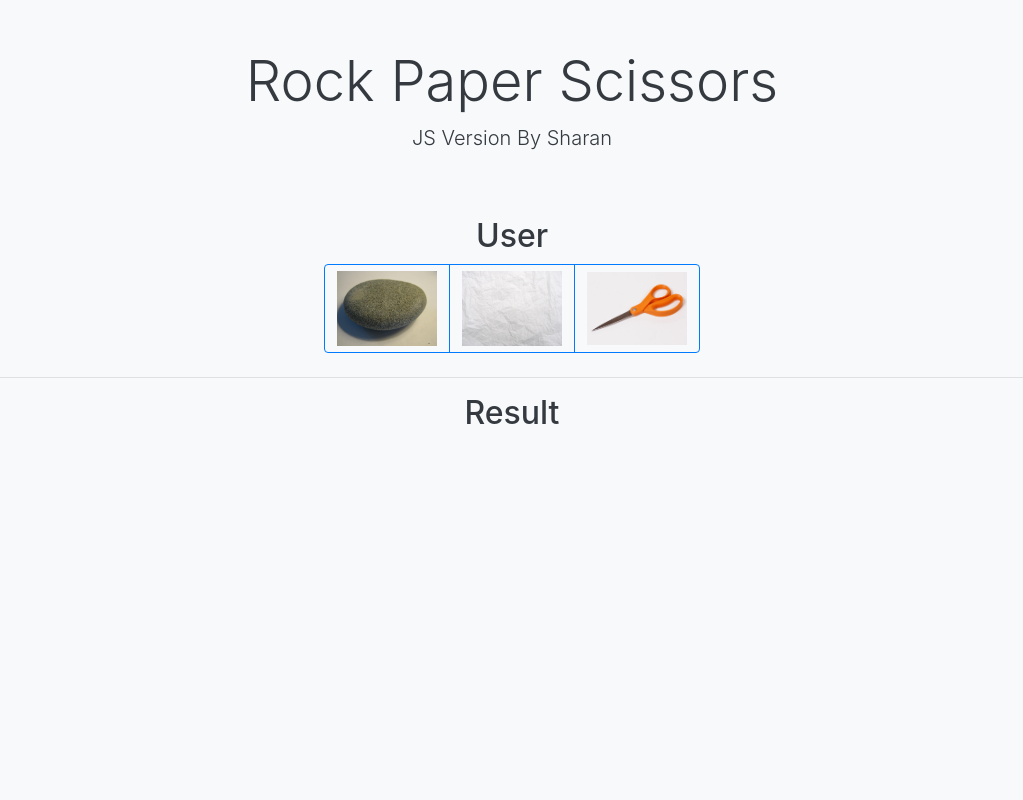
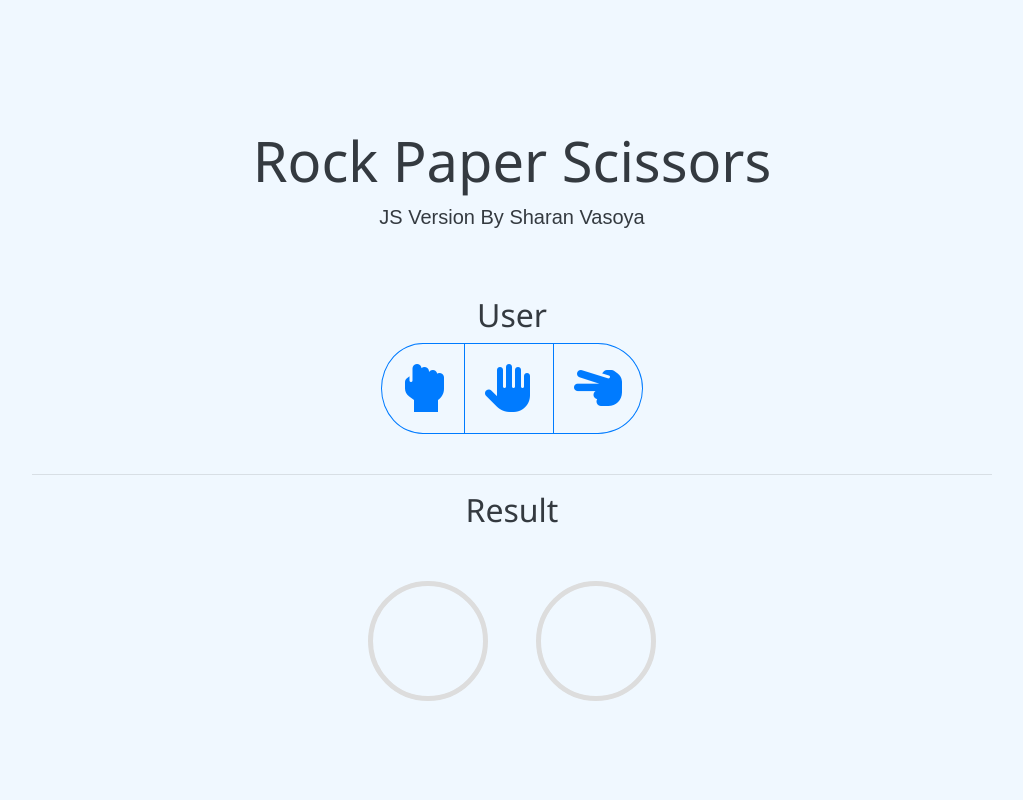
Before and after one commit to Vasoyasharan/JS-Stone-Paper-Scissors, a PHP site: page / in a window 1280 px wide. Shown: the whole page, without its empty margins (128-1151 px from the left). Run offline with PHP 8.4, Linux system fonts and the light colour scheme; some libraries are stand-ins or nearby versions.

Commit message:
UI/UX changed

```diff
--- a/index.html
+++ b/index.html
@@ -1,66 +1,51 @@
 <!DOCTYPE html>
 <html lang="en">
 <head>
-    <meta charset="UTF-8" />
-    <meta http-equiv="X-UA-Compatible" content="IE=edge" />
-    <meta name="viewport" content="width=device-width, initial-scale=1.0" />
+    <meta charset="UTF-8">
+    <meta http-equiv="X-UA-Compatible" content="IE=edge">
+    <meta name="viewport" content="width=device-width, initial-scale=1.0">
     <title>Rock Paper Scissors Game</title>
-    <link
-      href="https://maxcdn.bootstrapcdn.com/bootstrap/4.5.2/css/bootstrap.min.css"
-      rel="stylesheet"
-    />
-    <link rel="stylesheet" href="styles.css" />
+    <link href="https://maxcdn.bootstrapcdn.com/bootstrap/4.5.2/css/bootstrap.min.css" rel="stylesheet">
+    <link rel="stylesheet" href="https://cdnjs.cloudflare.com/ajax/libs/font-awesome/6.0.0-beta3/css/all.min.css">
+    <link rel="stylesheet" href="styles.css">
 </head>
-  <body class="d-flex flex-column min-vh-100">
-    <div class="container text-center my-5">
+<body class="d-flex flex-column min-vh-100 justify-content-center align-items-center">
+
+    <div class="text-center my-5">
         <h1 class="display-4">Rock Paper Scissors</h1>
-      <p class="lead">JS Version By Sharan</p>
+        <p class="lead">JS Version By Sharan Vasoya</p>
     </div>
 
-    <div class="container">
     <div class="text-center mb-4">
         <h2>User</h2>
         <div class="btn-group" role="group" aria-label="User choices">
-          <button
-            id="rock"
-            class="btn btn-outline-primary"
-            onclick="playgame(this)"
-          >
-            <img src="rock.jpg" alt="Rock" class="img-fluid" />
+            <button id="rock" class="btn btn-outline-primary" onclick="playgame(this)">
+                <i class="fas fa-hand-rock fa-3x"></i>
             </button>
-          <button
-            id="paper"
-            class="btn btn-outline-primary"
-            onclick="playgame(this)"
-          >
-            <img src="paper.jpg" alt="Paper" class="img-fluid" />
+            <button id="paper" class="btn btn-outline-primary" onclick="playgame(this)">
+                <i class="fas fa-hand-paper fa-3x"></i>
             </button>
-          <button
-            id="scissors"
-            class="btn btn-outline-primary"
-            onclick="playgame(this)"
-          >
-            <img src="scissors.jpg" alt="Scissors" class="img-fluid" />
+            <button id="scissors" class="btn btn-outline-primary" onclick="playgame(this)">
+                <i class="fas fa-hand-scissors fa-3x"></i>
             </button>
         </div>
     </div>
 
-      <hr />
+    <hr class="w-75">
 
     <div class="text-center mb-4">
         <h2>Result</h2>
     </div>
 
-      <div class="row justify-content-center">
-        <div class="col-4 text-right">
-          <img src="" alt="" id="user" class="img-fluid" />
+    <div class="result-container d-flex justify-content-center align-items-center">
+        <div class="result-item">
+            <i id="user" class="fa-3x"></i>
         </div>
-        <div class="col-4 text-center my-auto">
+        <div class="result-item mx-4">
             <h3 id="answer" class="display-4"></h3>
         </div>
-        <div class="col-4 text-left">
-          <img src="" alt="" id="computer" class="img-fluid" />
-        </div>
+        <div class="result-item">
+            <i id="computer" class="fa-3x"></i>
         </div>
     </div>
 
--- a/styles.css
+++ b/styles.css
@@ -1,18 +1,57 @@
 body {
-    background-color: #f8f9fa;
+    background-color: #f0f8ff;
     color: #343a40;
+    font-family: 'Arial', sans-serif;
 }
 
-img {
-    width: 100px;
-    height: 100px;
+h1, h2, h3 {
+    font-family: 'Segoe UI', Tahoma, Geneva, Verdana, sans-serif;
 }
 
 #answer {
     font-weight: bold;
 }
 
-.btn-outline-primary:hover {
-    background-color: #556cd6;
-    color: #fff;
+.btn-outline-primary {
+    border-radius: 50%;
+    padding: 20px;
 }
+
+.btn-outline-primary i {
+    transition: transform 0.2s ease-in-out;
+}
+
+.btn-outline-primary:hover i {
+    transform: scale(1.1);
+}
+
+.result-container {
+    display: flex;
+    justify-content: space-around;
+    align-items: center;
+    width: 80%;
+    margin: 20px auto;
+}
+
+.result-item i {
+    width: 120px;
+    height: 120px;
+    border: 5px solid #ddd;
+    border-radius: 50%;
+    display: flex;
+    justify-content: center;
+    align-items: center;
+    padding: 30px;
+}
+
+.text-success {
+    color: #28a745 !important;
+}
+
+.text-danger {
+    color: #dc3545 !important;
+}
+
+.text-warning {
+    color: #ffc107 !important;
+}
```
Also changed, not shown: index.js (+19 -6 lines), README.md, paper.jpg (deleted), rock.jpg (deleted), scissors.jpg (deleted). Lines whose indentation alone changed are shown as unchanged.
